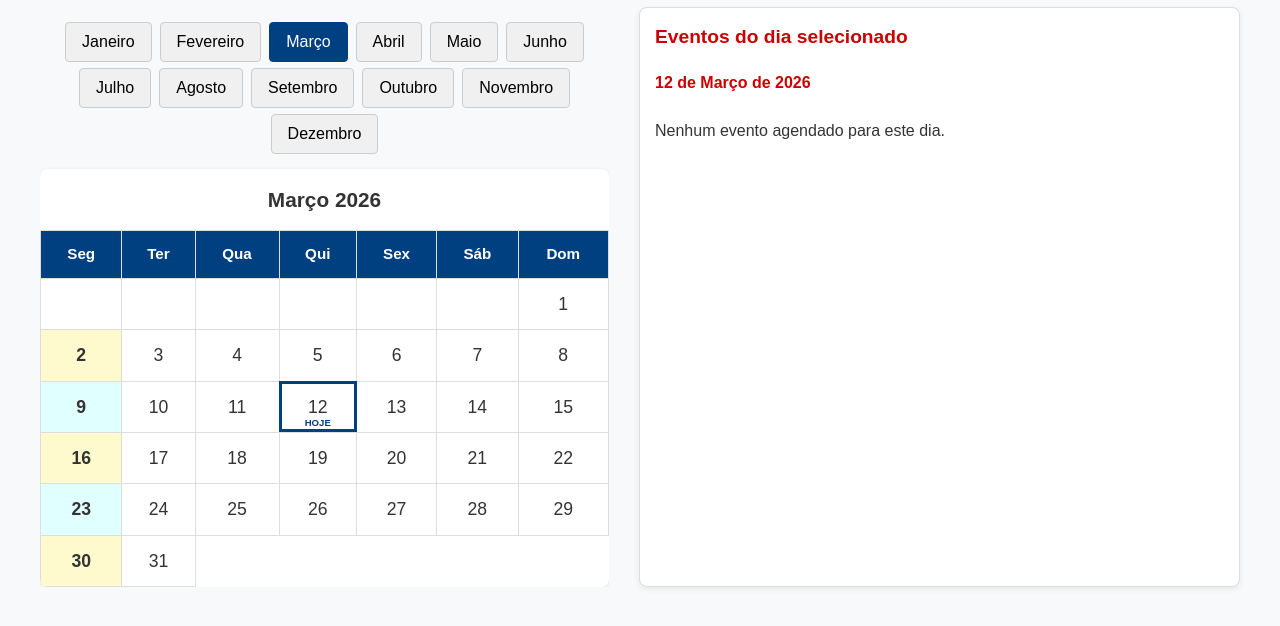
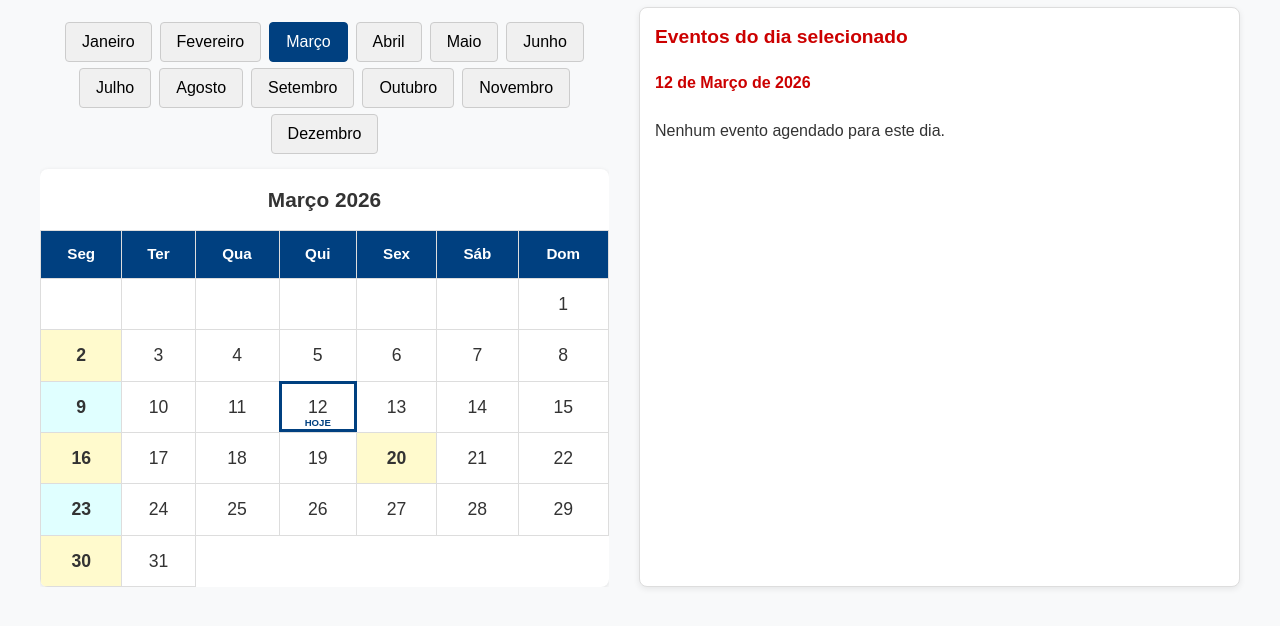
Before and after one commit to CMCB-Labs/calendario-legislativo, a plain HTML site: page index.html in a window 1280 px wide. Shown: the part 122-748 px from the top of the page. Drawn offline with Linux system fonts and the light colour scheme.

Commit message:
Inclusão de Eventos no Calendário.

```diff
--- a/index.html
+++ b/index.html
@@ -236,6 +236,10 @@ const eventosExtras = {
   ],
   "2026-01-19": [
     { tipo: "sessao", titulo: "Sessão Extraordinária", horario: "18:00" }
+  ],
+  "2026-03-20": [
+    { tipo: "aniversario", titulo: "Aniversário do Município", horario: "Dia todo" },
+    { tipo: "sessao", titulo: "Sessão Solene", horario: "17:30" }
   ]
 };
 
```
